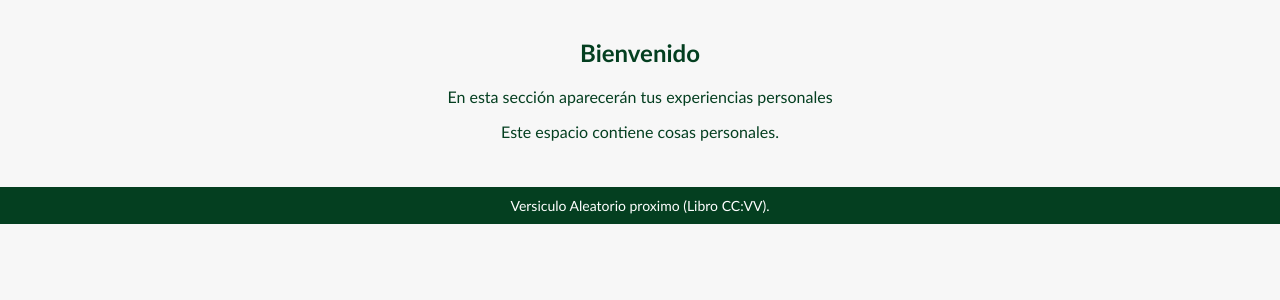
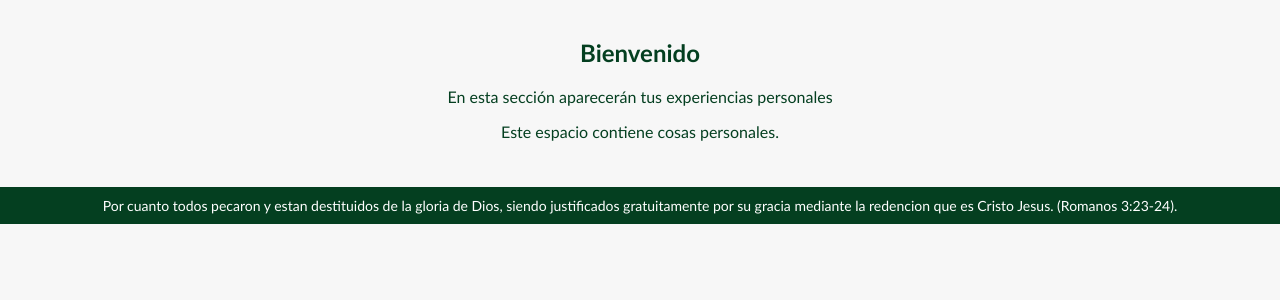
Before and after one commit to luisgalvanp1996-source/404SEVERWEBPAGE, a Flask app: page /personal/ in a window 1280 px wide. Shown: the part 144-444 px from the top of the page. Run offline with Flask 3, Linux system fonts and the light colour scheme; parts of the project's set-up code (start-up, migrations or seed data) failed here and were passed over.

Commit message:
Update personal module templates and styles; enhance footer content and add personal styles

```diff
--- a/templates/finanzas/index.html
+++ b/templates/finanzas/index.html
@@ -54,8 +54,9 @@
 
   <button id="toggle-btn-Detalle-Finanzas">Mostrar detalle de movimientos</button>
 
-  <h3>Detalle de los movimientos</h3>
+
   <section class="Movimientos-Finanzas-Detalle" id="movimientos-detalle" style="display:none;">
+    <h3>Detalle de los movimientos</h3>
     <div class="scroll-container-finanzas-tabla">
       <table>
         <thead>
--- a/templates/personal/index.html
+++ b/templates/personal/index.html
@@ -7,6 +7,7 @@
 
   <!-- tu CSS -->
   <link rel="stylesheet" href="{{ url_for('static', filename='styles.css') }}">
+  <link rel="stylesheet" href="{{ url_for('static', filename='stylespersonal.css') }}">
   <link rel="icon" href="{{ url_for('static', filename='favicon.ico') }}">
 </head>
 <body>
@@ -38,7 +39,7 @@
 </main>
 
 <footer>
-  Versiculo Aleatorio proximo (Libro CC:VV).
+  Por cuanto todos pecaron y estan destituidos de la gloria de Dios, siendo justificados gratuitamente por su gracia mediante la redencion que es Cristo Jesus. (Romanos 3:23-24).
 </footer>
 
 
```
Also changed, not shown: static/stylespersonal.css (added).
